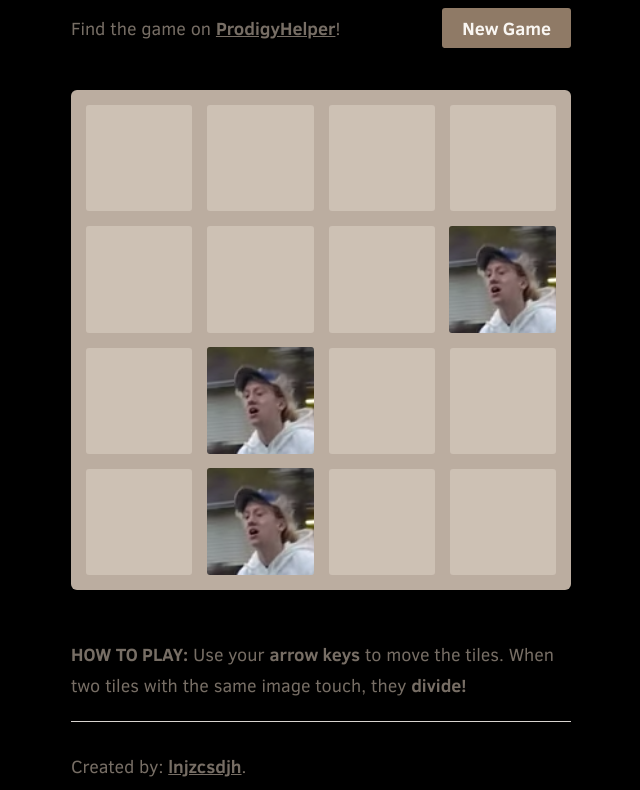
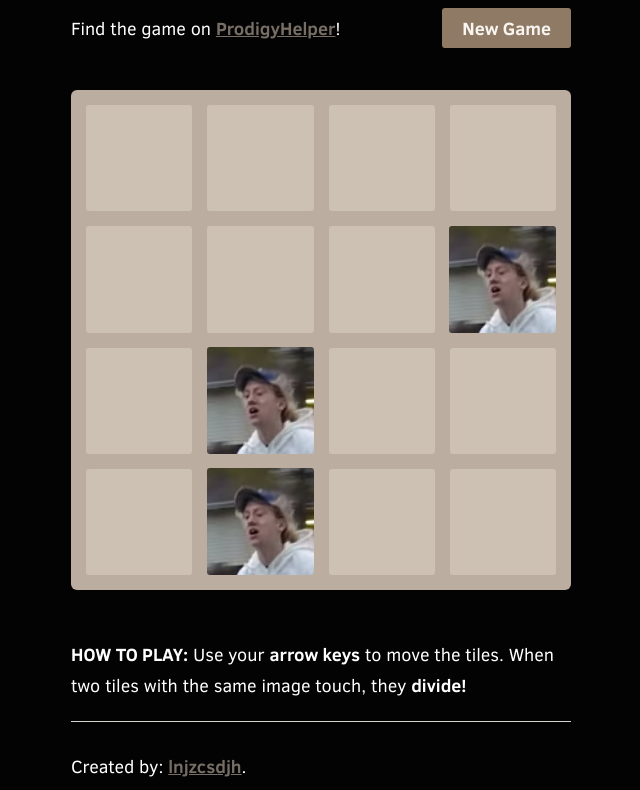
Before and after one commit to techarb2/2048-Stormbois-Advanced, a plain HTML site: page index.html in a window 1280 px wide. Shown: the part 164-954 px from the top of the page, without its empty margins (319-959 px from the left). Drawn offline with Linux system fonts and the light colour scheme.

Commit message:
Update main.css

```diff
--- a/style/main.css
+++ b/style/main.css
@@ -3,8 +3,8 @@ html,
 body {
     margin: 0;
     padding: 0;
-    background: #000000;
-    color: #776e65;
+    background: #030303;
+    color: #ffffff;
     font-family: "Clear Sans", Helvetica Neue, Arial, sans-serif;
     font-size: 18px;
 }
```
